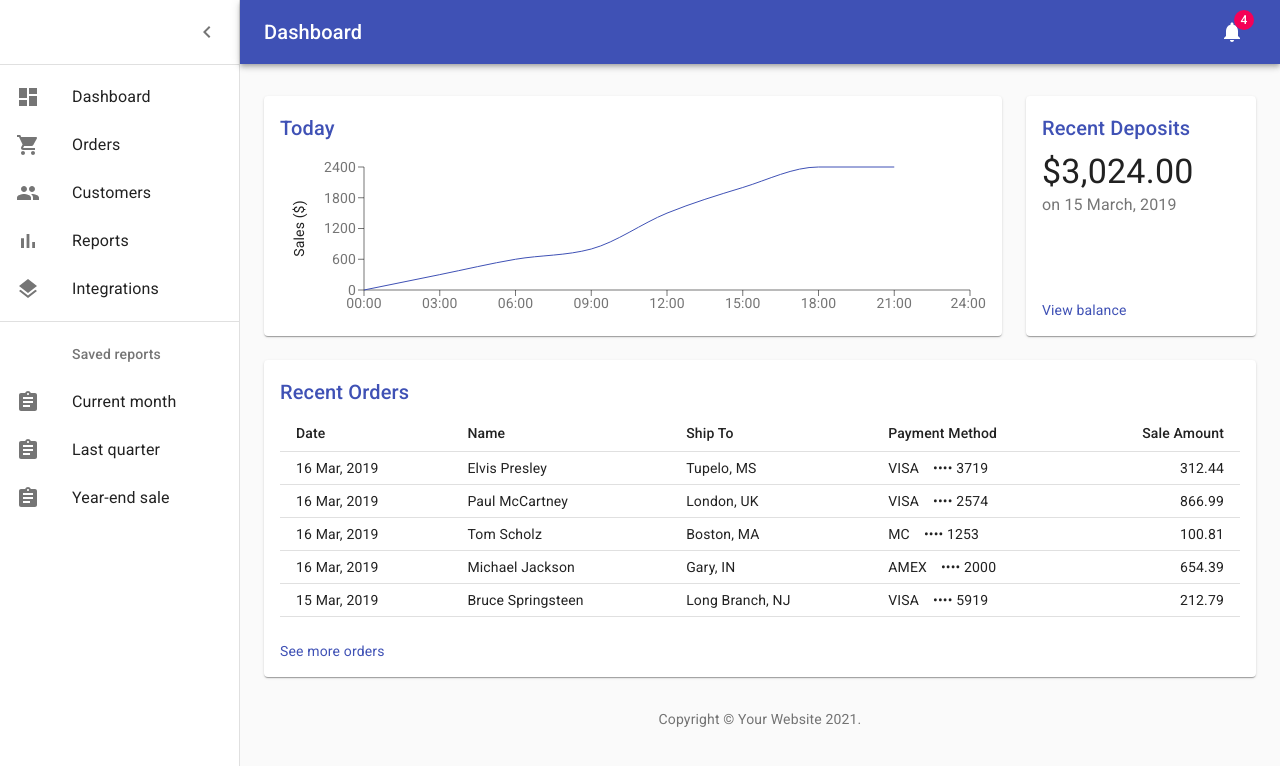
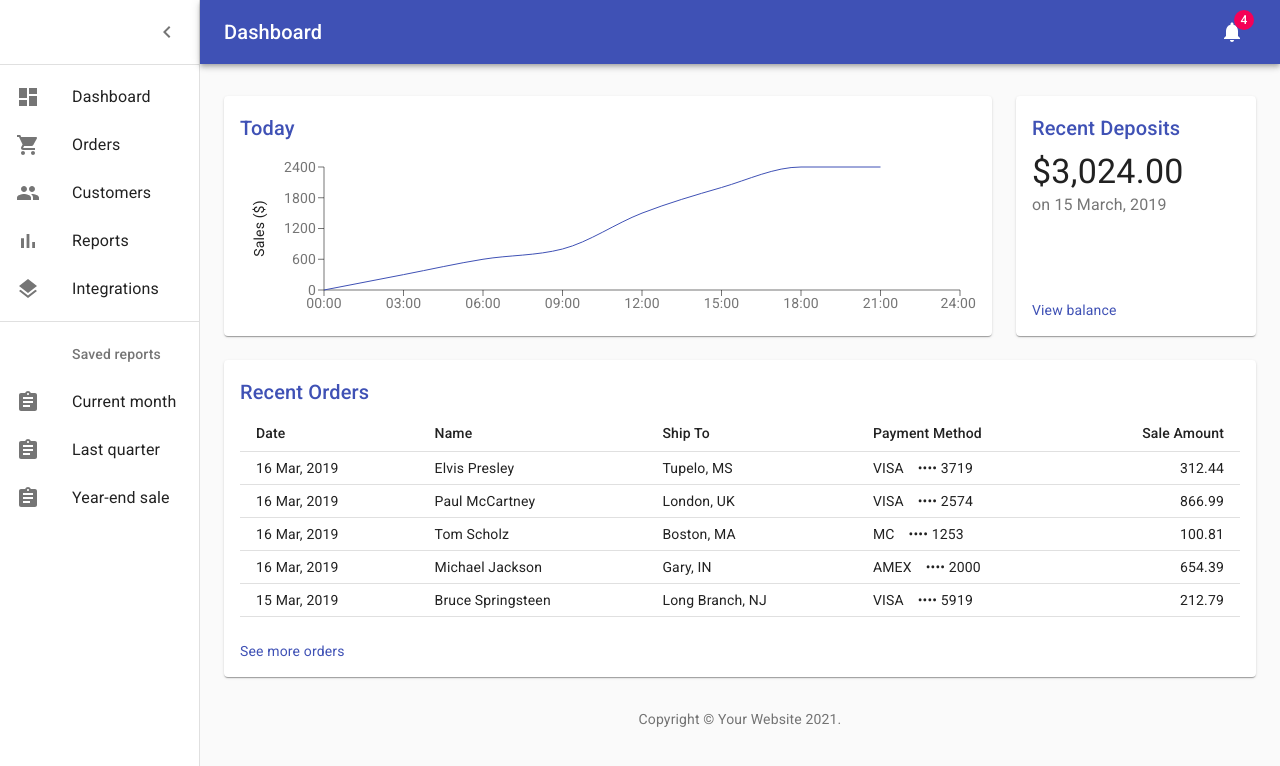
Before and after one commit to sbogde75/adda-app, a React (Create React App) app: page / in a window 1280 px wide. Shown: the top 766 px of the page. Built offline with nearby package versions, Linux system fonts and the light colour scheme.

Commit message:
dashboard: separate styles

```diff
--- a/src/App.js
+++ b/src/App.js
@@ -1,13 +1,135 @@
 import React from 'react';
-// import logo from './logo.svg';
-import './App.css';
-import Button from '@material-ui/core/Button';
+import clsx from 'clsx';
+// import { makeStyles } from '@material-ui/core/styles';
+import CssBaseline from '@material-ui/core/CssBaseline';
+import Drawer from '@material-ui/core/Drawer';
+import Box from '@material-ui/core/Box';
+import AppBar from '@material-ui/core/AppBar';
+import Toolbar from '@material-ui/core/Toolbar';
+import List from '@material-ui/core/List';
+import Typography from '@material-ui/core/Typography';
+import Divider from '@material-ui/core/Divider';
+import IconButton from '@material-ui/core/IconButton';
+import Badge from '@material-ui/core/Badge';
+import Container from '@material-ui/core/Container';
+import Grid from '@material-ui/core/Grid';
+import Paper from '@material-ui/core/Paper';
+import Link from '@material-ui/core/Link';
+import MenuIcon from '@material-ui/icons/Menu';
+import ChevronLeftIcon from '@material-ui/icons/ChevronLeft';
+import NotificationsIcon from '@material-ui/icons/Notifications';
+import { mainListItems, secondaryListItems } from './listItems';
+import Chart from './Chart';
+import Deposits from './Deposits';
+import Orders from './Orders';
 
-function App() {
+import useStyles from './styles/useStyles';
+
+function Copyright() {
   return (
-    <Button variant='contained' color='primary'>
-      Hello World
-    </Button>
+    <Typography variant='body2' color='textSecondary' align='center'>
+      {'Copyright © '}
+      <Link color='inherit' href='https://material-ui.com/'>
+        Your Website
+      </Link>{' '}
+      {new Date().getFullYear()}
+      {'.'}
+    </Typography>
   );
 }
-export default App;
+
+export default function Dashboard() {
+  const classes = useStyles();
+  const [open, setOpen] = React.useState(true);
+  const handleDrawerOpen = () => {
+    setOpen(true);
+  };
+  const handleDrawerClose = () => {
+    setOpen(false);
+  };
+  const fixedHeightPaper = clsx(classes.paper, classes.fixedHeight);
+
+  return (
+    <div className={classes.root}>
+      <CssBaseline />
+      <AppBar
+        position='absolute'
+        className={clsx(classes.appBar, open && classes.appBarShift)}
+      >
+        <Toolbar className={classes.toolbar}>
+          <IconButton
+            edge='start'
+            color='inherit'
+            aria-label='open drawer'
+            onClick={handleDrawerOpen}
+            className={clsx(
+              classes.menuButton,
+              open && classes.menuButtonHidden
+            )}
+          >
+            <MenuIcon />
+          </IconButton>
+          <Typography
+            component='h1'
+            variant='h6'
+            color='inherit'
+            noWrap
+            className={classes.title}
+          >
+            Dashboard
+          </Typography>
+          <IconButton color='inherit'>
+            <Badge badgeContent={4} color='secondary'>
+              <NotificationsIcon />
+            </Badge>
+          </IconButton>
+        </Toolbar>
+      </AppBar>
+      <Drawer
+        variant='permanent'
+        classes={{
+          paper: clsx(classes.drawerPaper, !open && classes.drawerPaperClose),
+        }}
+        open={open}
+      >
+        <div className={classes.toolbarIcon}>
+          <IconButton onClick={handleDrawerClose}>
+            <ChevronLeftIcon />
+          </IconButton>
+        </div>
+        <Divider />
+        <List>{mainListItems}</List>
+        <Divider />
+        <List>{secondaryListItems}</List>
+      </Drawer>
+      <main className={classes.content}>
+        <div className={classes.appBarSpacer} />
+        <Container maxWidth='lg' className={classes.container}>
+          <Grid container spacing={3}>
+            {/* Chart */}
+            <Grid item xs={12} md={8} lg={9}>
+              <Paper className={fixedHeightPaper}>
+                <Chart />
+              </Paper>
+            </Grid>
+            {/* Recent Deposits */}
+            <Grid item xs={12} md={4} lg={3}>
+              <Paper className={fixedHeightPaper}>
+                <Deposits />
+              </Paper>
+            </Grid>
+            {/* Recent Orders */}
+            <Grid item xs={12}>
+              <Paper className={classes.paper}>
+                <Orders />
+              </Paper>
+            </Grid>
+          </Grid>
+          <Box pt={4}>
+            <Copyright />
+          </Box>
+        </Container>
+      </main>
+    </div>
+  );
+}
--- a/src/index.js
+++ b/src/index.js
@@ -1,14 +1,14 @@
 import React from 'react';
 import ReactDOM from 'react-dom';
 import './index.css';
-import Dashboard from './Dashboard';
+import App from './App';
 import * as serviceWorkerRegistration from './serviceWorkerRegistration';
 import reportWebVitals from './reportWebVitals';
 
 ReactDOM.render(
-  <React.StrictMode>
-    <Dashboard />
-  </React.StrictMode>,
+  // <React.StrictMode>
+  <App />,
+  // </React.StrictMode>,
   document.getElementById('root')
 );
 
--- /dev/null
+++ b/src/styles/useStyles.js
@@ -0,0 +1,85 @@
+import { makeStyles } from '@material-ui/core/styles';
+
+const drawerWidth = 200;
+
+const useStyles = makeStyles((theme) => ({
+  root: {
+    display: 'flex',
+  },
+  toolbar: {
+    paddingRight: 24, // keep right padding when drawer closed
+  },
+  toolbarIcon: {
+    display: 'flex',
+    alignItems: 'center',
+    justifyContent: 'flex-end',
+    padding: '0 8px',
+    ...theme.mixins.toolbar,
+  },
+  appBar: {
+    zIndex: theme.zIndex.drawer + 1,
+    transition: theme.transitions.create(['width', 'margin'], {
+      easing: theme.transitions.easing.sharp,
+      duration: theme.transitions.duration.leavingScreen,
+    }),
+  },
+  appBarShift: {
+    marginLeft: drawerWidth,
+    width: `calc(100% - ${drawerWidth}px)`,
+    transition: theme.transitions.create(['width', 'margin'], {
+      easing: theme.transitions.easing.sharp,
+      duration: theme.transitions.duration.enteringScreen,
+    }),
+  },
+  menuButton: {
+    marginLeft: -20,
+    marginRight: 36,
+  },
+  menuButtonHidden: {
+    display: 'none',
+  },
+  title: {
+    flexGrow: 1,
+  },
+  drawerPaper: {
+    position: 'relative',
+    whiteSpace: 'nowrap',
+    width: drawerWidth,
+    transition: theme.transitions.create('width', {
+      easing: theme.transitions.easing.sharp,
+      duration: theme.transitions.duration.enteringScreen,
+    }),
+  },
+  drawerPaperClose: {
+    overflowX: 'hidden',
+    transition: theme.transitions.create('width', {
+      easing: theme.transitions.easing.sharp,
+      duration: theme.transitions.duration.leavingScreen,
+    }),
+    width: theme.spacing(7),
+    [theme.breakpoints.up('sm')]: {
+      width: theme.spacing(9),
+    },
+  },
+  appBarSpacer: theme.mixins.toolbar,
+  content: {
+    flexGrow: 1,
+    height: '100vh',
+    overflow: 'auto',
+  },
+  container: {
+    paddingTop: theme.spacing(4),
+    paddingBottom: theme.spacing(4),
+  },
+  paper: {
+    padding: theme.spacing(2),
+    display: 'flex',
+    // overflow: 'auto',
+    flexDirection: 'column',
+  },
+  fixedHeight: {
+    height: 240,
+  },
+}));
+
+export default useStyles;
```
